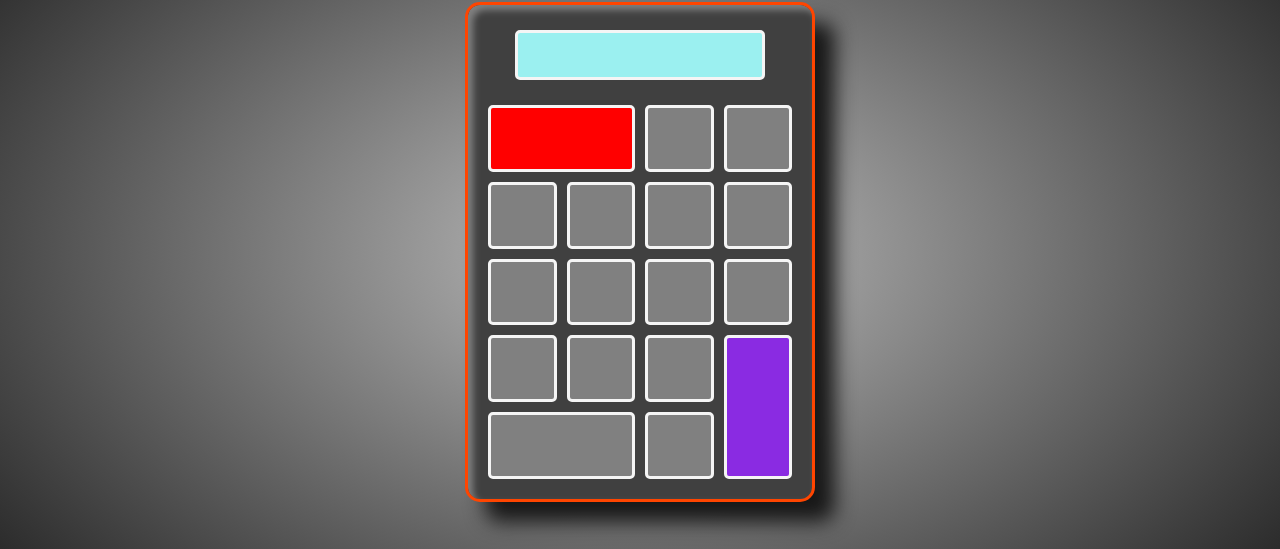
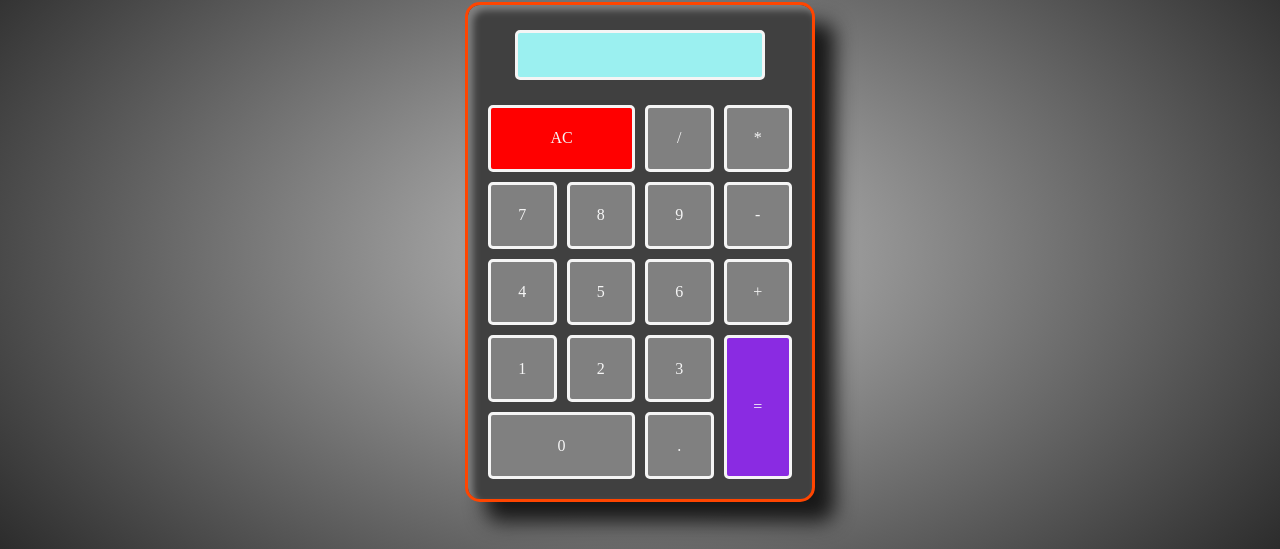
Before and after one commit to dnlk86/javascript-calculator, a React (Create React App) app: page / in a window 1280 px wide. Shown: the part 148-697 px from the top of the page. Built offline with nearby package versions, Linux system fonts and the light colour scheme.

Commit message:
improved button creation and style

```diff
--- a/src/App.css
+++ b/src/App.css
@@ -7,20 +7,3 @@
     text-align: center;
     background-image: radial-gradient(silver, #181818);
 }
-
-#btnAC {
-    grid-area: ac;
-    background-color: red;
-}
-
-#btnEQ {
-    grid-area: eq;
-    background-color: blueviolet;
-}
-
-#btnAC,
-#btnEQ {
-    place-self: stretch;
-    border: 3px solid whitesmoke;
-    border-radius: 5px;
-}
--- a/src/features/calculator/Button.js
+++ b/src/features/calculator/Button.js
@@ -4,8 +4,14 @@ import styles from "./Button.module.css";
 export default function Button(props) {
     return (
         <div
+            id={props.btnDetails.id}
             className={styles.button}
-            style={{ gridArea: props.btnDetails.gridArea }}
-        ></div>
+            style={{
+                gridArea: props.btnDetails.gridArea,
+                backgroundColor: props.btnDetails.bgColor,
+            }}
+        >
+            {props.btnDetails.text}
+        </div>
     );
 }
--- a/src/features/calculator/Button.module.css
+++ b/src/features/calculator/Button.module.css
@@ -1,9 +1,10 @@
 .button {
-    /* width: 100%;
-    height: 100%; */
     place-self: stretch;
     background-color: grey;
     color: whitesmoke;
     border: 3px solid whitesmoke;
     border-radius: 5px;
+    display: flex;
+    justify-content: center;
+    align-items: center;
 }
--- a/src/features/calculator/Calculator.js
+++ b/src/features/calculator/Calculator.js
@@ -17,29 +17,35 @@ export function Calculator() {
 
     const incrementValue = Number(incrementAmount) || 0;
 
+    const buttons = [
+        { id: "clear", gridArea: "ac", bgColor: "red", text: "AC" },
+        { id: "divide", gridArea: "div", bgColor: "grey", text: "/" },
+        { id: "multiply", gridArea: "mul", bgColor: "grey", text: "*" },
+        { id: "seven", gridArea: "seven", bgColor: "grey", text: "7" },
+        { id: "eight", gridArea: "eight", bgColor: "grey", text: "8" },
+        { id: "nine", gridArea: "nine", bgColor: "grey", text: "9" },
+        { id: "subtract", gridArea: "sub", bgColor: "grey", text: "-" },
+        { id: "four", gridArea: "four", bgColor: "grey", text: "4" },
+        { id: "five", gridArea: "five", bgColor: "grey", text: "5" },
+        { id: "six", gridArea: "six", bgColor: "grey", text: "6" },
+        { id: "add", gridArea: "add", bgColor: "grey", text: "+" },
+        { id: "one", gridArea: "one", bgColor: "grey", text: "1" },
+        { id: "two", gridArea: "two", bgColor: "grey", text: "2" },
+        { id: "three", gridArea: "three", bgColor: "grey", text: "3" },
+        { id: "zero", gridArea: "zer", bgColor: "grey", text: "0" },
+        { id: "decimal", gridArea: "dot", bgColor: "grey", text: "." },
+        { id: "equals", gridArea: "eq", bgColor: "blueviolet", text: "=" },
+    ];
+
     return (
         <div className={styles.CalculatorBody}>
             <div className={styles.displayContainer}>
                 <Display />
             </div>
             <div className={styles.buttonContainer}>
-                <div id={"btnAC"} />
-                <Button id="div" btnDetails={{ gridArea: "div" }} />
-                <Button id="mul" btnDetails={{ gridArea: "mul" }} />
-                <Button id="seven" btnDetails={{ gridArea: "seven" }} />
-                <Button id="eight" btnDetails={{ gridArea: "eight" }} />
-                <Button id="nine" btnDetails={{ gridArea: "nine" }} />
-                <Button id="sub" btnDetails={{ gridArea: "sub" }} />
-                <Button id="four" btnDetails={{ gridArea: "four" }} />
-                <Button id="five" btnDetails={{ gridArea: "five" }} />
-                <Button id="six" btnDetails={{ gridArea: "six" }} />
-                <Button id="sum" btnDetails={{ gridArea: "sum" }} />
-                <Button id="one" btnDetails={{ gridArea: "one" }} />
-                <Button id="two" btnDetails={{ gridArea: "two" }} />
-                <Button id="three" btnDetails={{ gridArea: "three" }} />
-                <Button id="zer" btnDetails={{ gridArea: "zer" }} />
-                <Button id="dot" btnDetails={{ gridArea: "dot" }} />
-                <div id="btnEQ" />
+                {buttons.map((btn) => (
+                    <Button btnDetails={btn} />
+                ))}
             </div>
         </div>
     );
--- a/src/features/calculator/Calculator.module.css
+++ b/src/features/calculator/Calculator.module.css
@@ -22,7 +22,7 @@
     grid-template-areas:
         "ac ac div mul"
         "seven eight nine sub"
-        "four five six sum"
+        "four five six add"
         "one two three eq"
         "zer zer dot eq";
     gap: 10px 10px;
--- a/src/features/calculator/Display.js
+++ b/src/features/calculator/Display.js
@@ -2,5 +2,5 @@ import React from "react";
 import styles from "./Display.module.css";
 
 export default function Display(props) {
-    return <div className={styles.display}></div>;
+    return <div id="display" className={styles.display}></div>;
 }
```
